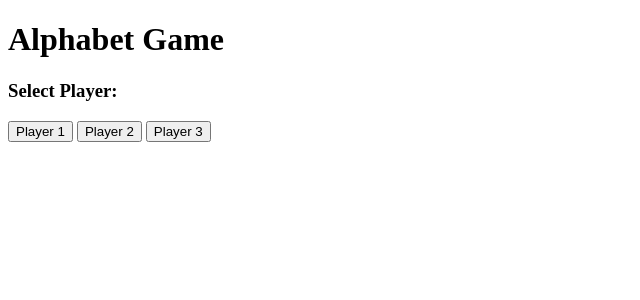
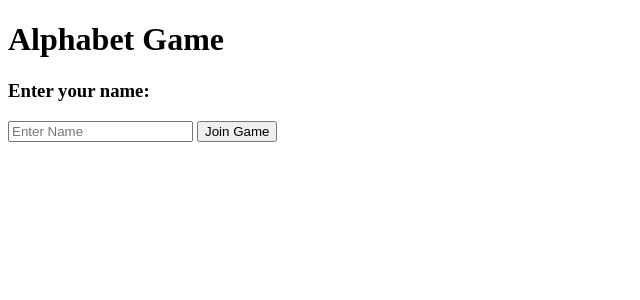
Before and after one commit to haasya2001/AlphabetGame, a Flask app: page / in a window 1280 px wide. Shown: the top 300 px of the page, without its empty margins (0-640 px from the left). Run offline with Flask 3, Linux system fonts and the light colour scheme.

Commit message:
Update index.html

```diff
--- a/templates/index.html
+++ b/templates/index.html
@@ -8,9 +8,16 @@
 <body>
     <h1>Alphabet Game</h1>
 
+    <!-- Player Name Input -->
+    <div id="playerInput">
+        <h3>Enter your name:</h3>
+        <input type="text" id="playerName" placeholder="Enter Name" required>
+        <button onclick="joinGame()">Join Game</button>
+    </div>
+
     <!-- Player Selection -->
-    <div id="playerSelection">
-        <h3>Select Player:</h3>
+    <div id="playerSelection" style="display:none;">
+        <h3>Select Player (2 or 3 players allowed):</h3>
         <button onclick="selectPlayer(1)">Player 1</button>
         <button onclick="selectPlayer(2)">Player 2</button>
         <button onclick="selectPlayer(3)">Player 3</button>
@@ -27,6 +34,18 @@
         <button onclick="submitWord()">Submit Word</button>
     </div>
 
+    <!-- Player Names Display -->
+    <div id="playerNames" style="display:none;">
+        <h4>Players:</h4>
+        <ul id="playerList"></ul>
+    </div>
+
+    <!-- History of Words -->
+    <div id="wordHistory" style="display:none;">
+        <h4>Word History:</h4>
+        <ul id="historyList"></ul>
+    </div>
+
     <!-- Game Status -->
     <div id="gameStatus" style="display:none;">
         <h4>Waiting for other players...</h4>
@@ -36,16 +55,51 @@
         let currentPlayer = null;
         let currentLetter = '';
         let gameStarted = false;
+        let playerCount = 0;
         let gameData = {
             player1: '',
             player2: '',
             player3: ''
         };
+        let wordHistory = [];
+
+        function joinGame() {
+            const playerName = document.getElementById('playerName').value;
+            if (playerName === '') {
+                alert('Please enter a name to join the game.');
+                return;
+            }
+
+            document.getElementById('playerInput').style.display = 'none';
+            document.getElementById('playerSelection').style.display = 'block';
+        }
 
         function selectPlayer(player) {
-            currentPlayer = player;
-            document.getElementById('playerSelection').style.display = 'none';
-            document.getElementById('generateButton').style.display = 'inline-block';
+            if (playerCount >= 3) {
+                alert("Only 3 players are allowed.");
+                return;
+            }
+
+            playerCount++;
+            gameData[`player${player}`] = document.getElementById('playerName').value;
+            updatePlayerNames();
+
+            if (playerCount === 3) {
+                document.getElementById('playerSelection').style.display = 'none';
+                document.getElementById('generateButton').style.display = 'inline-block';
+            }
+        }
+
+        function updatePlayerNames() {
+            const playerList = document.getElementById('playerList');
+            playerList.innerHTML = '';
+            for (let i = 1; i <= playerCount; i++) {
+                const listItem = document.createElement('li');
+                listItem.textContent = `Player ${i}: ${gameData[`player${i}`]}`;
+                playerList.appendChild(listItem);
+            }
+
+            document.getElementById('playerNames').style.display = 'block';
         }
 
         function generateLetter() {
@@ -55,23 +109,34 @@
             document.getElementById('letterDisplay').style.display = 'block';
             document.getElementById('wordInput').style.display = 'block';
             document.getElementById('gameStatus').style.display = 'block';
+            document.getElementById('wordHistory').style.display = 'block';
+            document.getElementById('gameStatus').textContent = 'It\'s Player 1\'s turn!';
+            currentPlayer = 1; // Player 1 starts
         }
 
         function submitWord() {
             const word = document.getElementById('wordInputField').value;
             if (word.toUpperCase().startsWith(currentLetter)) {
-                gameData[`player${currentPlayer}`] = word;
-                // Update game status with player word
-                document.getElementById('gameStatus').innerHTML = `Player ${currentPlayer} played: ${word}. Now waiting for the next player.`;
+                wordHistory.push(`${gameData[`player${currentPlayer}`]}: ${word}`);
+                updateWordHistory();
+
                 document.getElementById('wordInputField').value = '';
-
-                // Move to next player
-                currentPlayer = (currentPlayer % 3) + 1; // Switch between 1, 2, 3
-                document.getElementById('gameStatus').innerHTML = `It's Player ${currentPlayer}'s turn.`;
+                currentPlayer = (currentPlayer % playerCount) + 1; // Switch between players
+                document.getElementById('gameStatus').textContent = `It's Player ${currentPlayer}'s turn.`;
             } else {
                 alert(`Please enter a word starting with the letter ${currentLetter}.`);
             }
         }
+
+        function updateWordHistory() {
+            const historyList = document.getElementById('historyList');
+            historyList.innerHTML = '';
+            wordHistory.forEach(word => {
+                const listItem = document.createElement('li');
+                listItem.textContent = word;
+                historyList.appendChild(listItem);
+            });
+        }
     </script>
 </body>
 </html>
```
